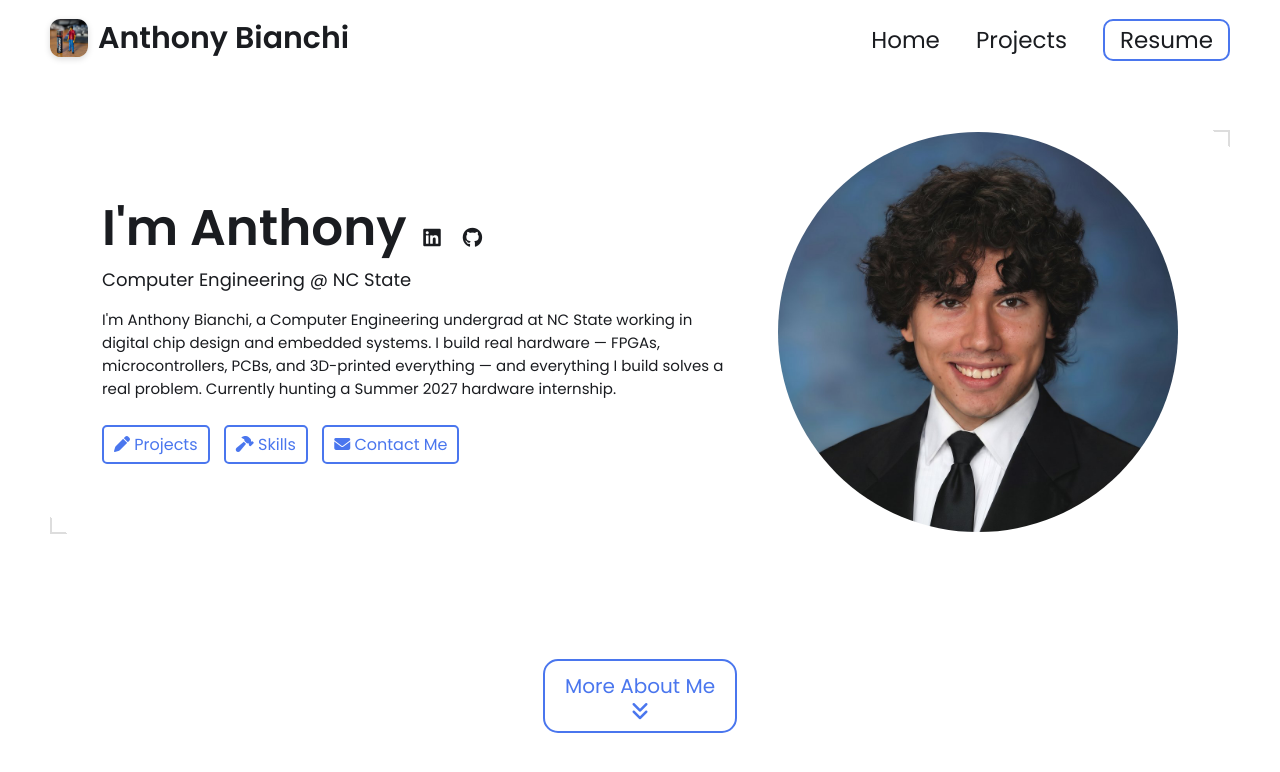
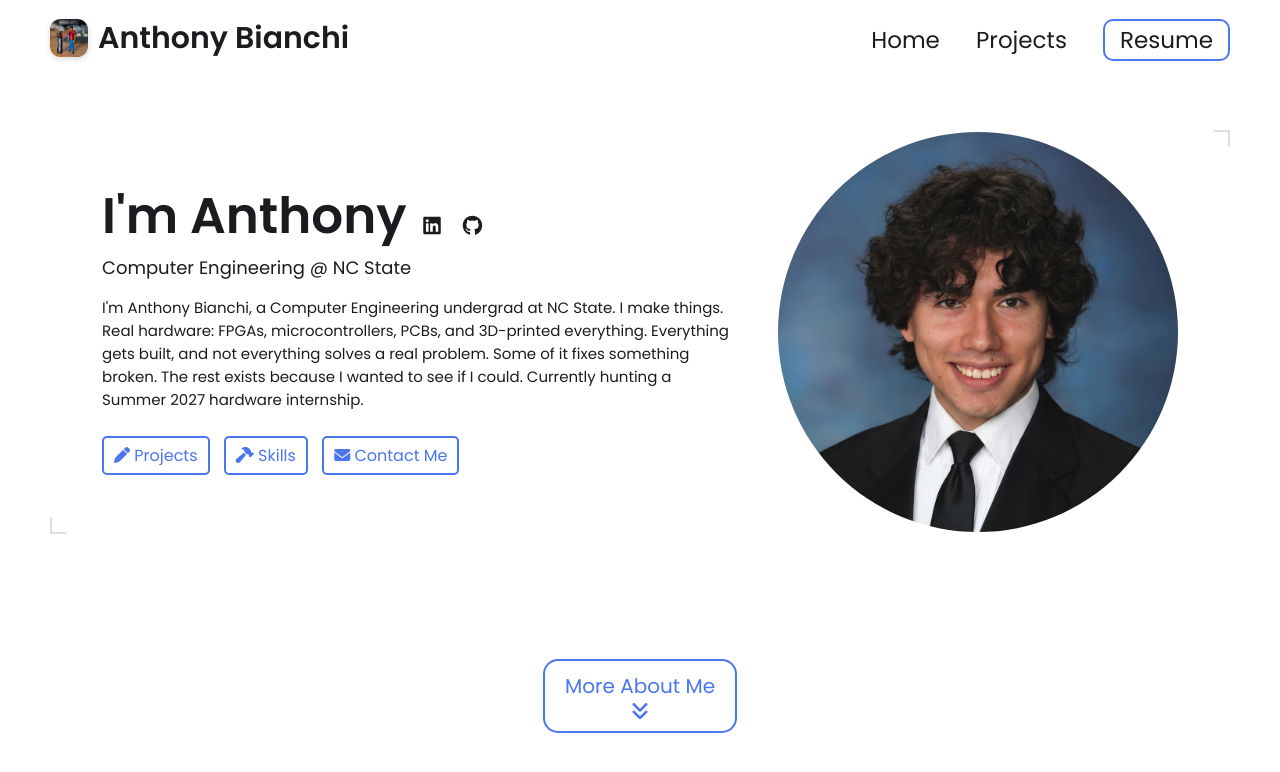
Before and after one commit to OmegaDraquex/OmegaDraquex.github.io, a Jekyll site: the page built from index.html, in a window 1280 px wide and 900 px high. Shown: the top 772 px of the window. Built offline with Jekyll 4.4.1, drawn with Linux system fonts in a browser that asks for light colours.

Commit message:
descriptpionaidkidkidk

```diff
--- a/_config.yml
+++ b/_config.yml
@@ -15,7 +15,7 @@ title: Anthony Bianchi | Engineering Portfolio # This is what shows up in the ta
 name: Anthony Bianchi
 headline: Computer Engineering @ NC State
 description: >- # dont remove this line. this will ignore all new lines until the next section
-  I'm Anthony Bianchi, a Computer Engineering undergrad at NC State working in digital chip design and embedded systems. I build real hardware — FPGAs, microcontrollers, PCBs, and 3D-printed everything — and everything I build solves a real problem. Currently hunting a Summer 2027 hardware internship.
+  I'm Anthony Bianchi, a Computer Engineering undergrad at NC State. I make things. Real hardware: FPGAs, microcontrollers, PCBs, and 3D-printed everything. Everything gets built, and not everything solves a real problem. Some of it fixes something broken. The rest exists because I wanted to see if I could. Currently hunting a Summer 2027 hardware internship.
 
 # Place your profile image in /assets/images/profile-image/folder and edit the file name
 profile_image: ./assets/images/profile-image/headshot.jpg
```
